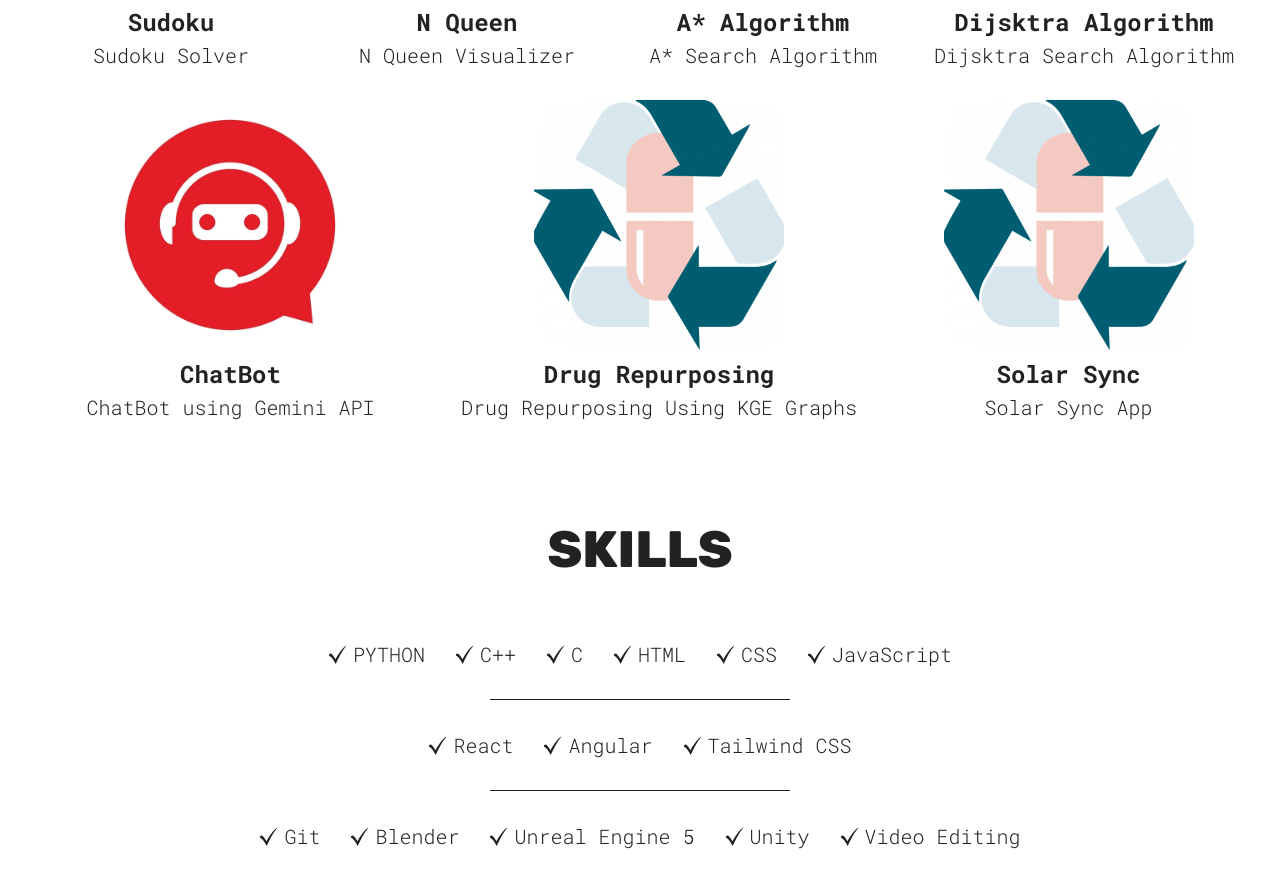
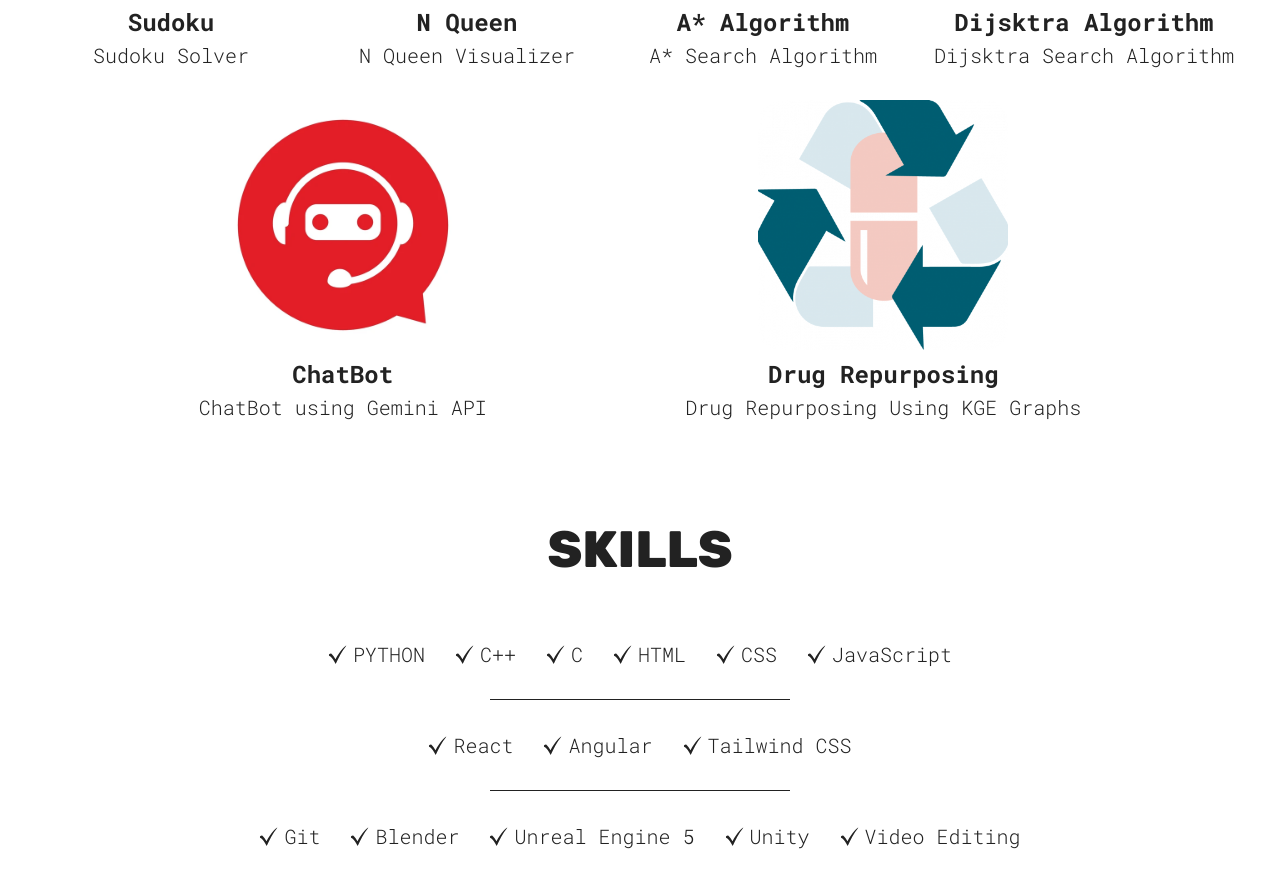
Before and after one commit to SaatvikSS/Saatvik-Shashank-Shrivastava, a React (Vite) app: page / in a window 1280 px wide. Shown: the part 1268-2156 px from the top of the page. Built offline with nearby package versions, Linux system fonts and the light colour scheme.

Commit message:
Update Projects.jsx

```diff
--- a/src/sections/Projects/Projects.jsx
+++ b/src/sections/Projects/Projects.jsx
@@ -50,12 +50,6 @@ function Projects() {
           h3="Drug Repurposing"
           p="Drug Repurposing Using KGE Graphs"
         />
-        <ProjectCard
-          src={drug}
-          link="https://github.com/SaatvikSS/Drug_Repurposing_Using_KGE"
-          h3="Solar Sync"
-          p="Solar Sync App"
-        />
       </div>
     </section>
   );
```
